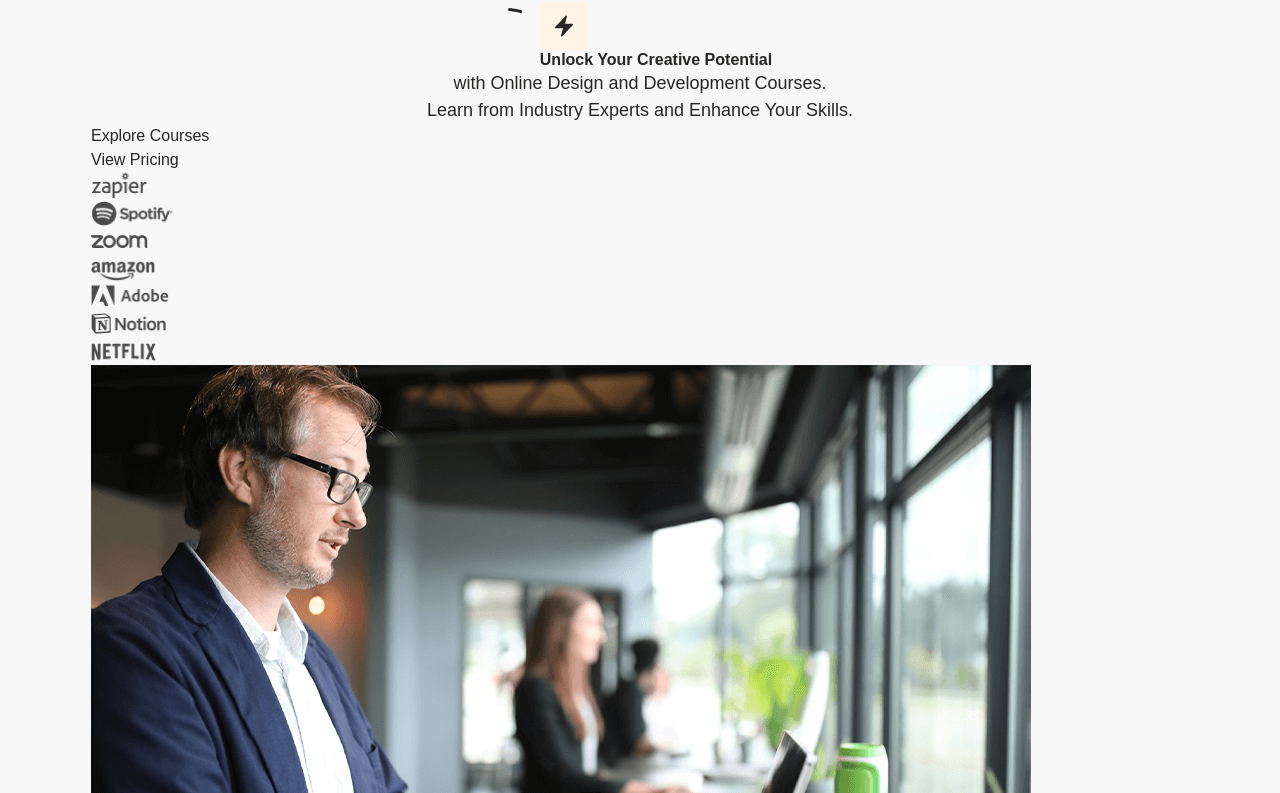
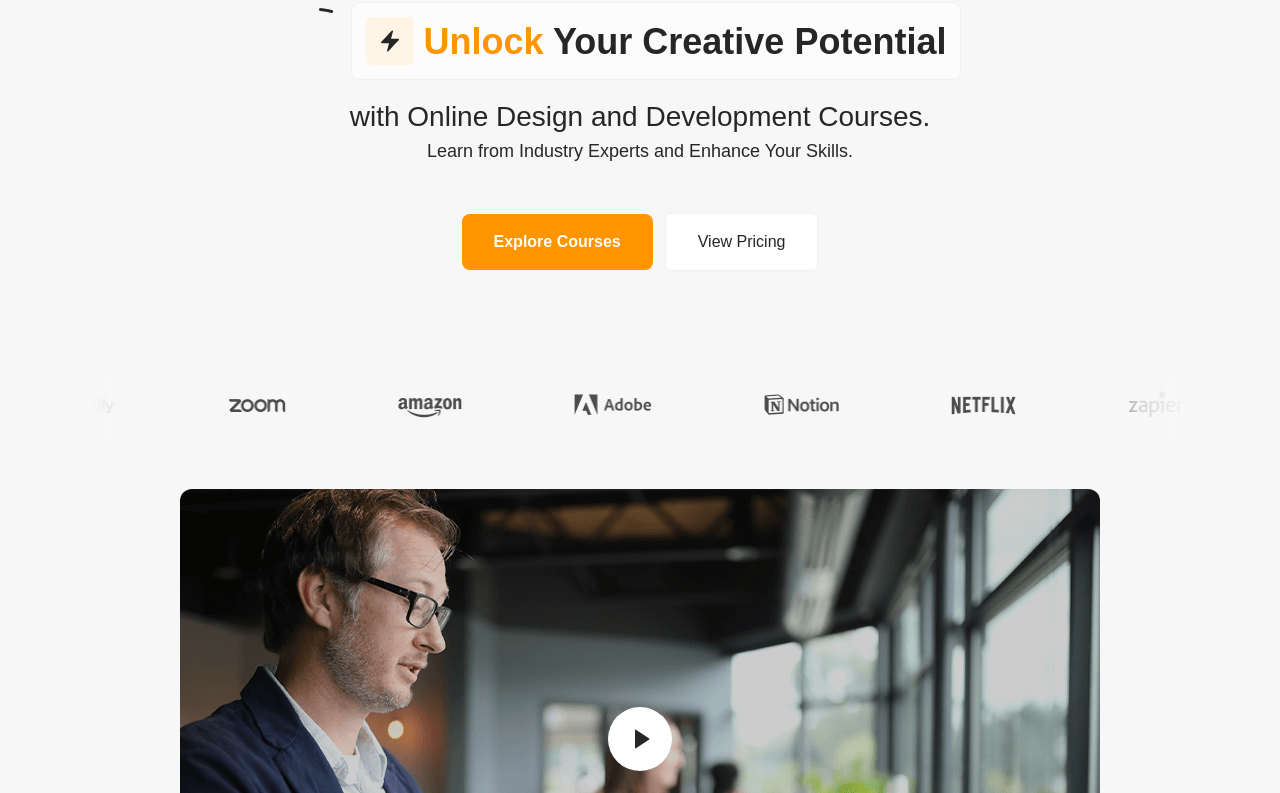
Before and after one commit to fahrypratama17/Project_React, a React (Vite) app in the folder e-learning-website/: page / in a window 1280 px wide. Shown: the part 227-1020 px from the top of the page. Built offline with nearby package versions, Linux system fonts and the light colour scheme.

Commit message:
feat: enhance Hero component layout and add marquee for client logos

```diff
--- a/e-learning-website/package.json
+++ b/e-learning-website/package.json
@@ -14,6 +14,7 @@
     "@tailwindcss/vite": "^4.1.18",
     "react": "^19.2.0",
     "react-dom": "^19.2.0",
+    "react-fast-marquee": "^1.6.5",
     "tailwindcss": "^4.1.18"
   },
   "devDependencies": {
--- a/e-learning-website/src/App.jsx
+++ b/e-learning-website/src/App.jsx
@@ -6,7 +6,9 @@ const App = () => {
   return (
     <>
       <Header />
-      <Hero />
+      <main>
+        <Hero />
+      </main>
     </>
   );
 };
--- a/e-learning-website/src/components/Hero.jsx
+++ b/e-learning-website/src/components/Hero.jsx
@@ -1,6 +1,7 @@
 import React from 'react'
 import { heroLogos } from "../constant/data.js";
 import { RiPlayFill } from "@remixicon/react";
+import Marquee from "react-fast-marquee";
 
 const Hero = () => {
   return (
@@ -16,50 +17,55 @@ const Hero = () => {
               <img src="/images/shape-1.png" alt="title shape" width={39} height={43}/>
             </span>
 
-            <div className="">
+            <div className="flex items-center bg-white-99 border border-white-95 rounded-lg p-3.5 justify-center gap-2.5 max-w-max mx-auto flex-wrap text-center">
               <span className="">
                 <img src="/images/shape-2.png" alt="title shape" width={48} height={48}/>
               </span>
 
-              <h1>
-                <span className="">Unlock </span>
+              <h1 className="text-2xl md:text-4xl">
+                <span className="text-orange-50">Unlock </span>
                 Your Creative Potential
               </h1>
             </div>
           </div>
 
-          <p>with Online Design and Development Courses.</p>
+          <p className="text-2xl font-medium mt-4 md:text-[28px]">with Online Design and Development Courses.</p>
           <p>Learn from Industry Experts and Enhance Your Skills.</p>
 
           {/*Button wrapper*/}
-          <div className="">
-            <button>Explore Courses</button>
-            <button>View Pricing</button>
+          <div className="flex items-center justify-center gap-3 mt-12 flex-wrap">
+            <button className="primary-btn max-sm:w-[80%]">Explore Courses</button>
+            <button className="secondary-btn max-sm:w-[80%]">View Pricing</button>
           </div>
 
           {/*Clients logo*/}
-          <div className="">
-            <div>
+          <div className="mt-8 lg:mt-[100px] relative overflow-hidden">
+            <Marquee pauseOnHover={true} speed={50}>
               {heroLogos.map((logo) => (
                 // Logo
-                <div className="" key={logo.id}>
+                <div className="px-14 py-5" key={logo.id}>
                   <img src={logo.item} alt="logo" width={logo.width} height={28}/>
                 </div>
               ))}
-            </div>
+            </Marquee>
+
+            {/* Left gradient */}
+            <div className="absolute top-0 left-0 bg-gradient-to-r from-white-97 via-white-97/80 to-transparent w-24 h-full z-10 pointer-events-none" />
+            {/* Right gradient */}
+            <div className="absolute top-0 right-0 bg-gradient-to-l from-white-97 via-white-97/80 to-transparent w-24 h-full z-10 pointer-events-none" />
           </div>
         </div>
 
         {/* Banner */}
-        <figure>
-          <img src="/images/hero-banner.png" alt="hero-banner" width={940} height={500}/>
+        <figure className="relative rounded-xl overflow-hidden mt-10 md:mt-14 lg:mt-[50px] max-w-[920px] w-full h-[500px] mx-auto">
+          <img src="/images/hero-banner.png" alt="hero-banner" width={940} height={500} className="w-full h-full object-cover"/>
 
           {/* Dark overlay */}
-          <div className="" />
+          <div className="absolute inset-0 bg-black/20 z-10" />
 
           {/* Play button */}
-          <div className="">
-            <span>
+          <div className="absolute top-1/2 left-1/2 z-20 -translate-x-1/2 -translate-y-1/2 cursor-pointer">
+            <span className="flex bg-white w-16 h-16 items-center justify-center rounded-full play-btn">
               <RiPlayFill size={30}/>
             </span>
           </div>
```
Also changed, not shown: 1 other file (tests, documents, lock files or other folders).
